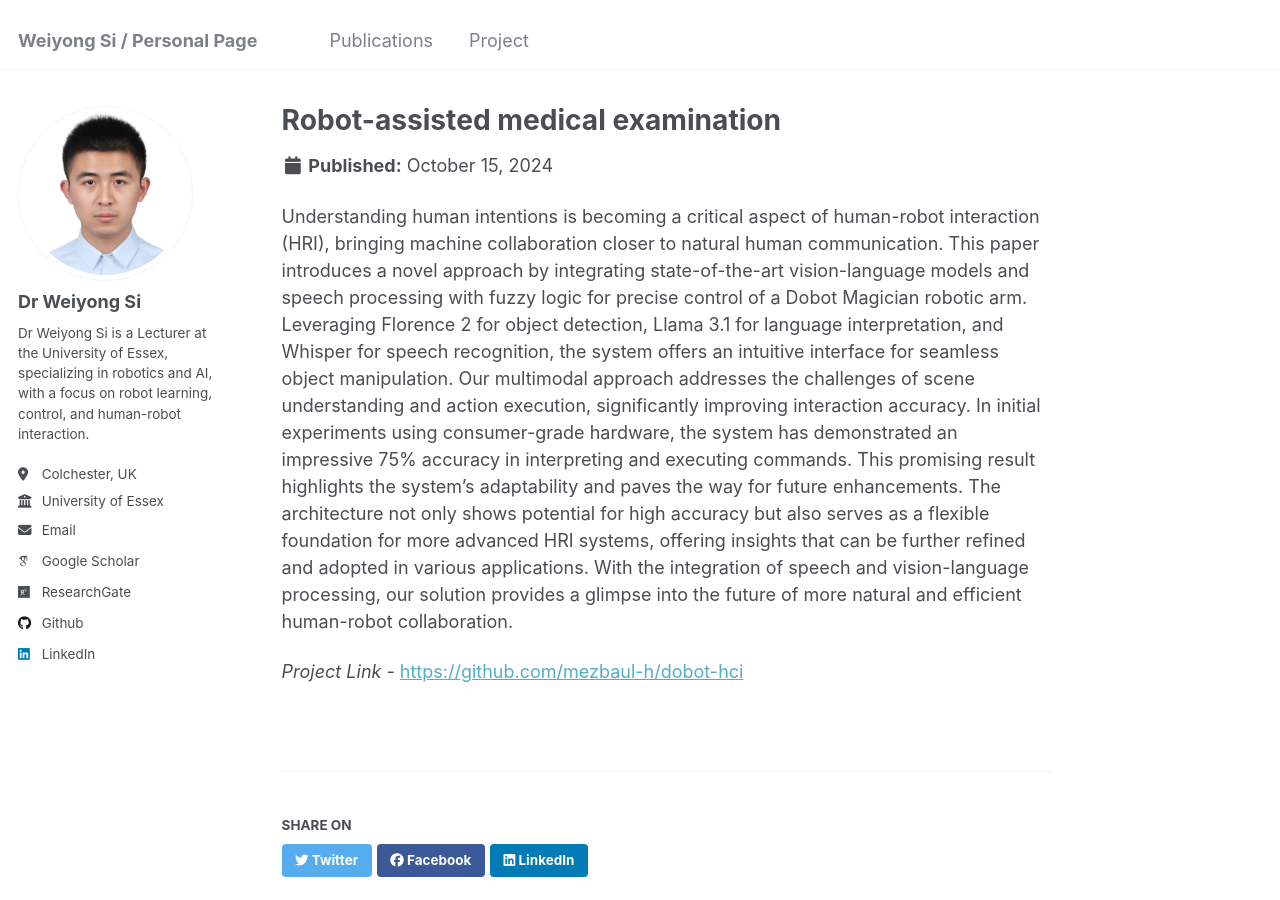
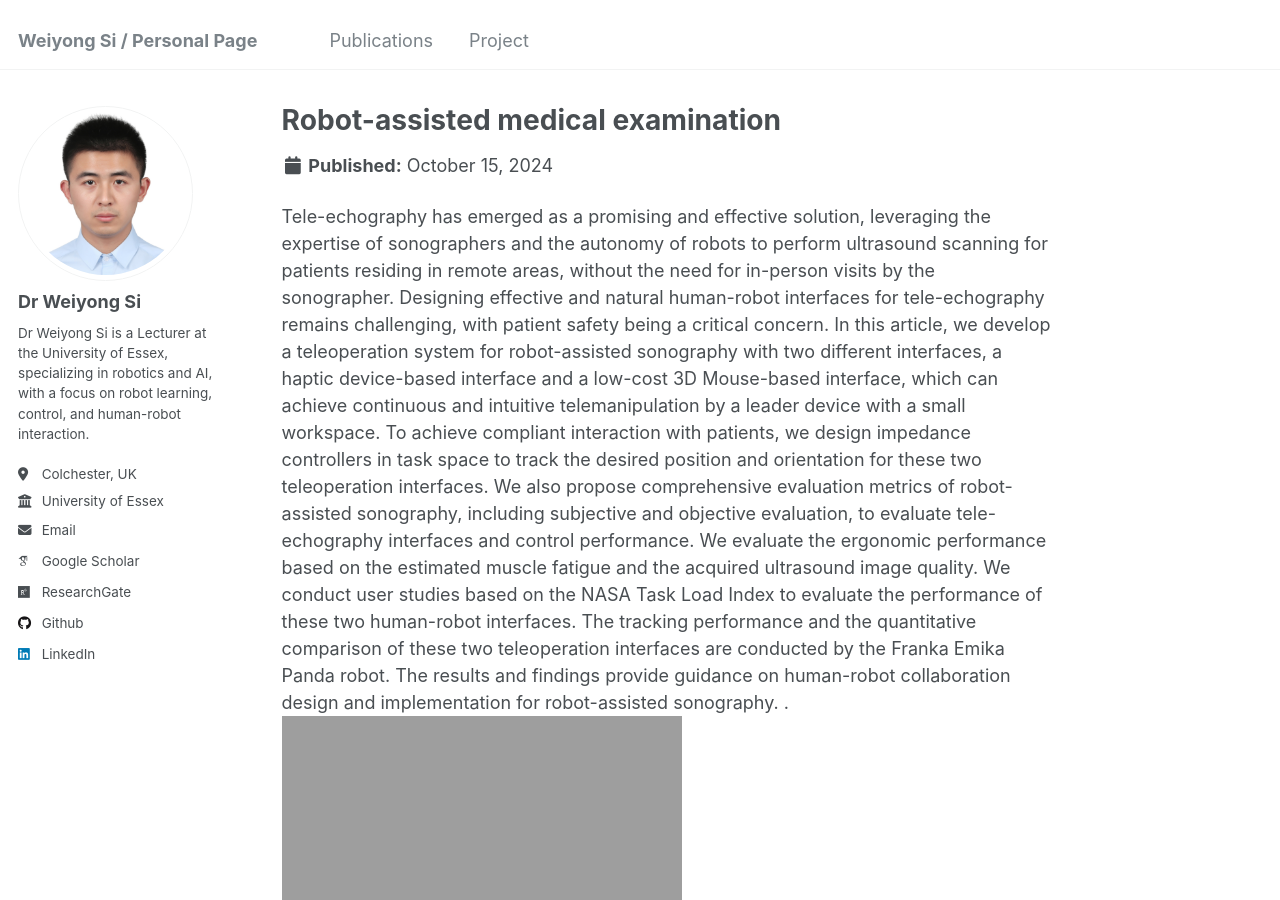
Before and after one commit to siweiyong/siweiyong.github.io, a Jekyll site: the page built from _portfolio/Medical-examination.md, in a window 1280 px wide and 900 px high. Built offline with Jekyll 4.4.1, drawn with Linux system fonts in a browser that asks for light colours; some web fonts are replaced.

Commit message:
Update Medical-examination.md

```diff
--- a/_portfolio/Medical-examination.md
+++ b/_portfolio/Medical-examination.md
@@ -1,9 +1,10 @@
 ---
 title: "Robot-assisted medical examination"
-excerpt: "This paper presents a multimodal human-robot interaction system integrating vision-language models (Florence 2), language interpretation (Llama 3.1), and speech recognition (Whisper) with fuzzy logic for precise control of a Dobot Magician robotic arm. Initial tests show 75% accuracy, highlighting its potential for more natural, efficient human-robot collaboration.<br/><img src='/images/dobot-hci-demo-short.gif'>"
+excerpt: "Tele-echography has emerged as a promising and effective solution, leveraging the expertise of sonographers and the autonomy of robots to perform ultrasound scanning for patients residing in remote areas, without the need for in-person visits by the sonographer. Designing effective and natural human-robot interfaces for tele-echography remains challenging, with patient safety being a critical concern. In this article, we develop a teleoperation system for robot-assisted sonography with two different interfaces, a haptic device-based interface and a  low-cost 3D Mouse-based interface, which can achieve continuous and intuitive telemanipulation by a leader device with a small workspace.<br/><img src='/images/Teleoperationinterface-TASE (3).gif'>"
 collection: portfolio
 ---
 
-Understanding human intentions is becoming a critical aspect of human-robot interaction (HRI), bringing machine collaboration closer to natural human communication. This paper introduces a novel approach by integrating state-of-the-art vision-language models and speech processing with fuzzy logic for precise control of a Dobot Magician robotic arm. Leveraging Florence 2 for object detection, Llama 3.1 for language interpretation, and Whisper for speech recognition, the system offers an intuitive interface for seamless object manipulation. Our multimodal approach addresses the challenges of scene understanding and action execution, significantly improving interaction accuracy. In initial experiments using consumer-grade hardware, the system has demonstrated an impressive 75% accuracy in interpreting and executing commands. This promising result highlights the system’s adaptability and paves the way for future enhancements. The architecture not only shows potential for high accuracy but also serves as a flexible foundation for more advanced HRI systems, offering insights that can be further refined and adopted in various applications. With the integration of speech and vision-language processing, our solution provides a glimpse into the future of more natural and efficient human-robot collaboration.
-
-*Project Link -* [https://github.com/mezbaul-h/dobot-hci](https://github.com/mezbaul-h/dobot-hci)
+Tele-echography has emerged as a promising and effective solution, leveraging the expertise of sonographers and the autonomy of robots to perform ultrasound scanning for patients residing in remote areas, without the need for in-person visits by the sonographer. Designing effective and natural human-robot interfaces for tele-echography remains challenging, with patient safety being a critical concern. In this article, we develop a teleoperation system for robot-assisted sonography with two different interfaces, a haptic device-based interface and a  low-cost 3D Mouse-based interface, which can achieve continuous and intuitive telemanipulation by a leader device with a small workspace. To achieve compliant interaction with patients, we design impedance controllers in task space to track the desired position and orientation for these two teleoperation interfaces. We also propose comprehensive evaluation metrics of robot-assisted sonography, including subjective and objective evaluation, to evaluate tele-echography interfaces and control performance.  We evaluate the ergonomic performance based on the estimated muscle fatigue and the acquired ultrasound image quality.
+We conduct user studies based on the NASA Task Load Index to evaluate the performance of these two human-robot interfaces.
+The tracking performance and the quantitative comparison of these two teleoperation interfaces are conducted by the Franka Emika Panda robot.
+The results and findings provide guidance on human-robot collaboration design and implementation for robot-assisted sonography. .<br/><img src='/images/Teleoperationinterface-TASE (3).gif'>
```
